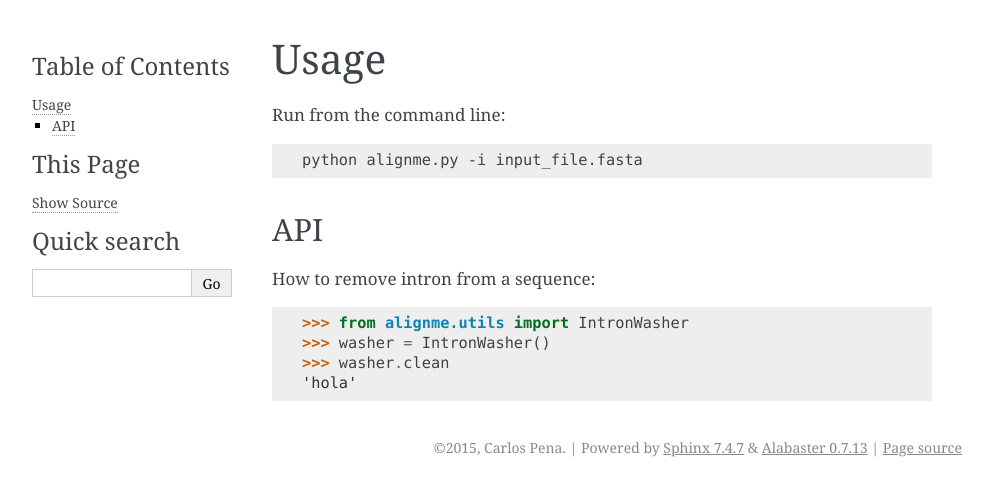
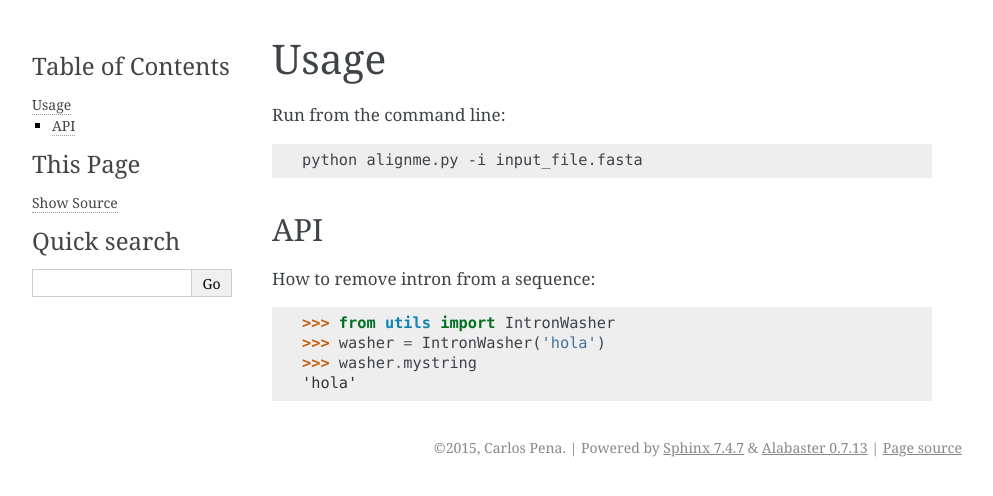
Before and after one commit to carlosp420/align-me-up, a Sphinx documentation site: the page built from docs/source/usage.rst, in a window 1280 px wide. Shown: the top 496 px of the page, without its empty margins (148-1141 px from the left). Built offline with Sphinx 7.4.7, drawn with Linux system fonts in a browser that asks for light colours.

```diff
--- a/docs/source/usage.rst
+++ b/docs/source/usage.rst
@@ -13,9 +13,7 @@ API
 
 How to remove intron from a sequence:
 
-.. doctest::
-
-    >>> from alignme.utils import IntronWasher
-    >>> washer = IntronWasher()
-    >>> washer.clean
+    >>> from utils import IntronWasher
+    >>> washer = IntronWasher('hola')
+    >>> washer.mystring
     'hola'
```
Also changed, not shown: 1 other file.
